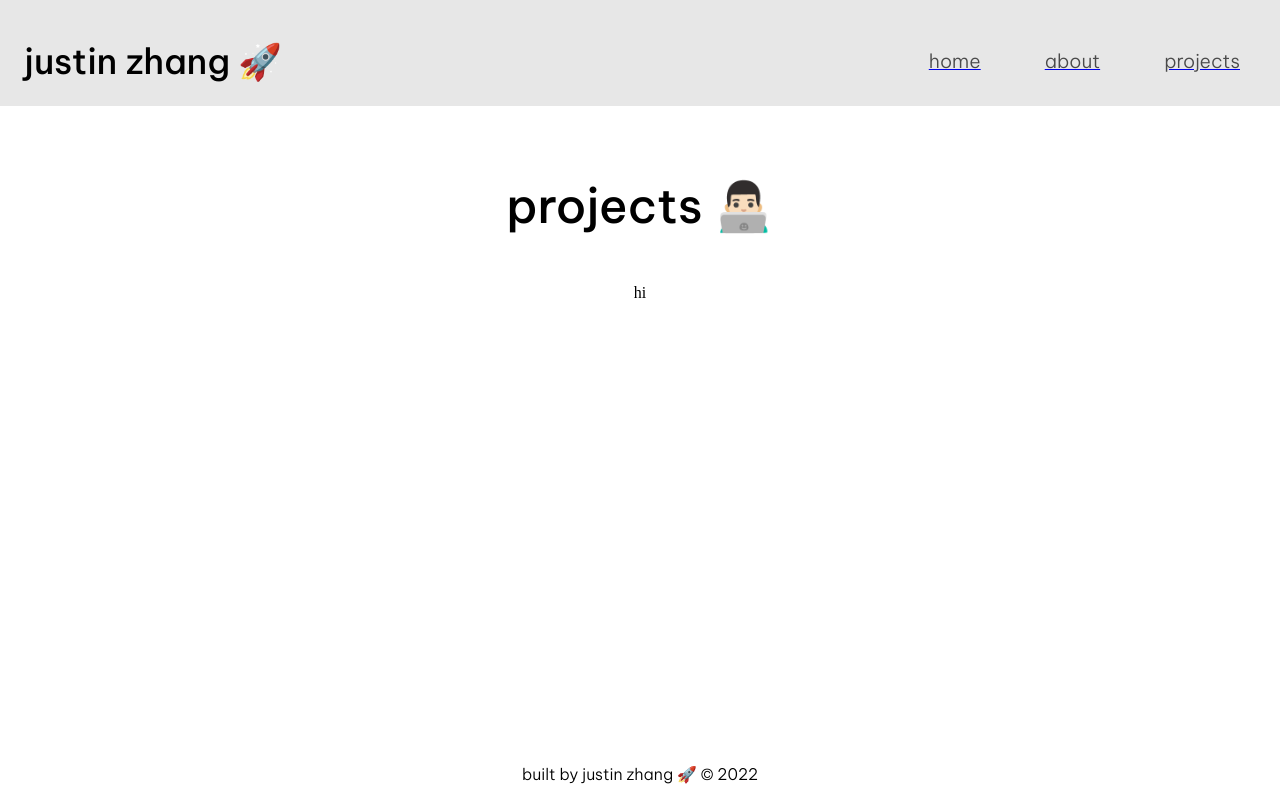
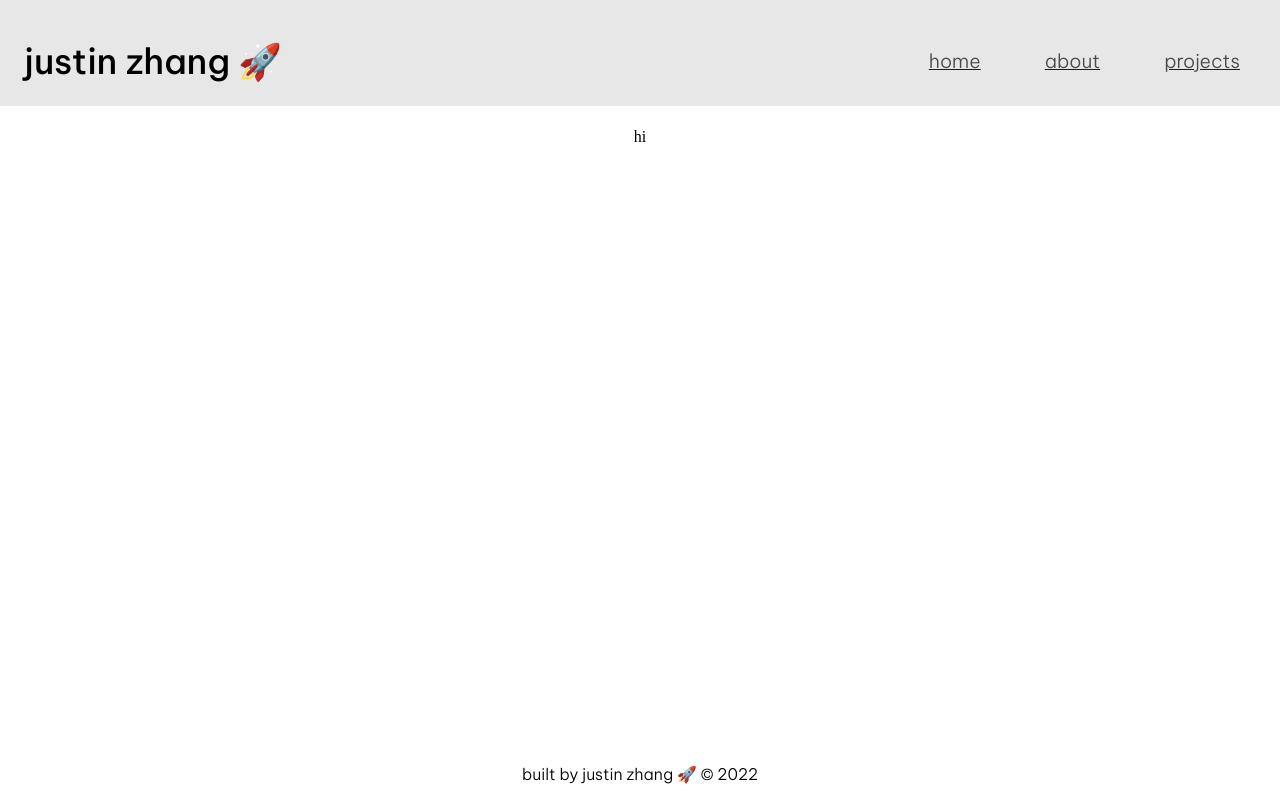
Before and after one commit to judtinzhang/personal-website, a React (Vite) app: page /about in a window 1280 px wide. Built offline with nearby package versions, Linux system fonts and the light colour scheme.

Commit message:
changed about

```diff
--- a/src/components/About.js
+++ b/src/components/About.js
@@ -2,8 +2,6 @@ import React, { useState } from 'react'
 import Nav from './Nav'
 import Footer from './Footer'
 import { HeaderSpace, Main, Text, Row } from './Styles'
-
-
 
 const About= () => {
     return (
@@ -12,7 +10,7 @@ const About= () => {
             <HeaderSpace />
             <Main>
                 <Row>
-                <Text bold size='3rem' style={{ textAlign: 'center'}}>projects 👨🏻‍💻</Text>
+                {/* <Text bold size='3rem' style={{ textAlign: 'center'}}>projects 👨🏻‍💻</Text> */}
                 </Row>
                 <div style={{ textAlign: 'center'}}>
                     hi
@@ -24,4 +22,44 @@ const About= () => {
     )
 }
 
+
+/*
+
+About Me:
+Time to break down that collage from before!
+
+I'm from Holmdel, NJ, now in Philly for college
+I think Penguins are great
+Software Engineer Intern at MongoDB
+
+Penn:
+Penn Labs
+CIS121 TA
+Wharton VIP-X
+Had the opportunity to take some for fun courses
+like design, philosophy, capitalism, human computation
+theory based coursework mixed with application-heavy extracirriculars
+
+Technology:
+Java Python (Django, Flask, Pandas, Numpy), Javascript (React, Redux, Next, Express) C
+MongoDB, PostgreSQL, SQLite and many ORM's (Django, SQLAcademy)
+
+Worked in devops AWS suite and CI/CD for research, little bit of containerization Docker & cloud infrastructure
+Product development and agile
+
+Git, Postman, Figma
+
+
+For-Fun:
+Going out to try out food (my favorite food is pizza)
+Watching food reviews (Gordan ramsay dishes in 10, friend chicken sandwich review, popeyes, and mikey chen)
+Driving around with friends
+board games
+League of Legends
+Movies and TV Shows
+Music
+
+*/
+
+
 export default About
```
